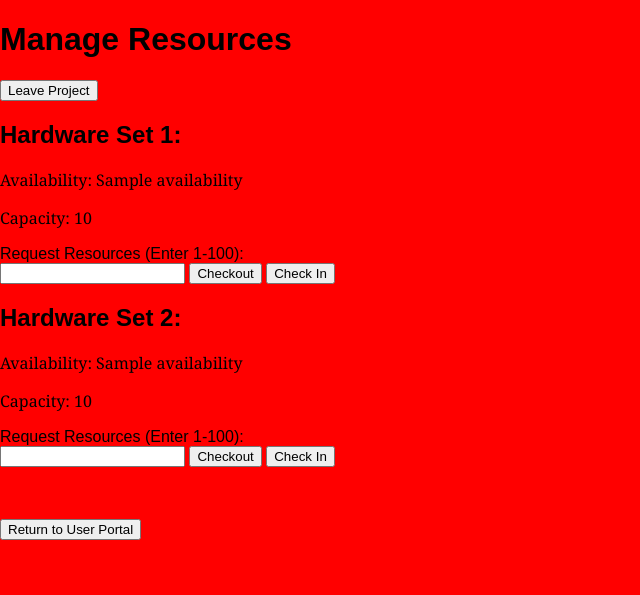
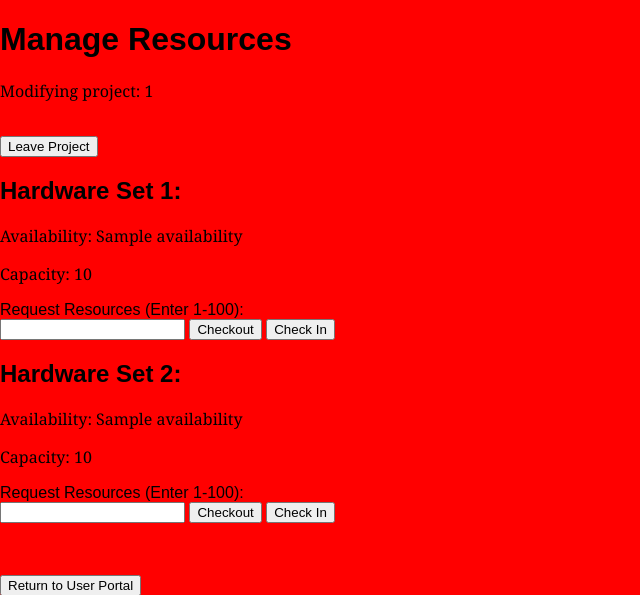
Before and after one commit to gwyni/EE461L_Team-8_Project, a Flask app: a page that uses templates/checkoutPage.html in a window 1280 px wide. Shown: the top 595 px of the page, without its empty margins (0-640 px from the left). Run offline with Flask 2, Linux system fonts and the light colour scheme; the visitor is signed in with stand-in values (Sample User, id 1); a database or web service that is not in the repository returns one stand-in record (values such as "Sample title"); some libraries are stand-ins or nearby versions.

Commit message:
Fixed adding/removing users from projects

```diff
--- a/app.py
+++ b/app.py
@@ -60,7 +60,7 @@ def projectNameAlreadyExists(database,name):
 		return True
 
 
-# just have a / means that's the home page
+# just having a / means that's the home page
 @app.route('/',methods=['GET','POST'])
 def login():
 	invalidName = False
@@ -162,26 +162,25 @@ def userPortal():
 
 
 		if request.form.get('joinproject'):
-                                        project_to_join=resourcesInfo.get("join_project")
-
-                                        projectInfo=projectDb.find_one({"Project Name": project_to_join})
-                                        if projectInfo is not None:
-                                                projectUsers=projectInfo["Users in Project"]
-
-                                                if displayUser in projectUsers:
-                                                        projectJoinMsg="You are already a user on this project"
-                                                        #if user is found in project database, then they should not be added again
-
-                                                else:
-                                                        old = {"Project Name": projectInfo["Project Name"], "Description":projectInfo["Description"], "HW Set 1 Resources":projectInfo["HW Set 1 Resources"], "HW Set 2 Resources":projectInfo["HW Set 1 Resources"]}
-                                                        updated = {'$push': {"Users in Project": displayUser}}
-                                                        projectDb.update_one(old, updated)
-                                                        projectJoinMsg = "Successfully joined project!"
-                                                        #if user is not already in project, they may join the project
-                                        else:
-                                                projectJoinMsg="Project entered does not exist"
-
-
+			project_to_join=resourcesInfo.get("join_project")
+			projectInfo=projectDb.find_one({"Project Name": project_to_join})
+			if projectInfo is not None:
+				projectUsers=projectInfo["Users in Project"]
+				#if user is found in project database, then they should not be added again
+				if displayUser in projectUsers:
+					projectJoinMsg="You are already a user on this project"
+				#if user is not already in project, they may join the project
+				else:
+					#old = {"Project Name": projectInfo["Project Name"], "Description":projectInfo["Description"], "HW Set 1 Resources":projectInfo["HW Set 1 Resources"], "HW Set 2 Resources":projectInfo["HW Set 1 Resources"]}
+					#print(projectUsers)
+					projectUsers.append(displayUser)
+					#print(projectUsers)
+					# updated = {'$set': {"Users in Project": projectUsers}}
+					# projectDb.update_one(old, updated)
+					projectDb.update({"Project Name": projectInfo["Project Name"]},{'$set':{"Users in Project":projectUsers}})
+					projectJoinMsg = "Successfully joined project!"
+			else:
+				projectJoinMsg="Project entered does not exist"
 
 		# if the logout button has been pressed
 		if request.form.get('logout'):
@@ -211,6 +210,7 @@ def checkOut(project):
 	msgTwo=""
 	user = ""
 	projectLeaveMsg = ""
+	modifyingProject= "Modifying project: " + project
 	projectInfo=projectDb.find_one({"Project Name": project})
 	hwSetOne=hwDb.find_one({"ID":"HWSet_1"})
 	capOne=hwSetOne["Capacity"]
@@ -219,10 +219,9 @@ def checkOut(project):
 	capTwo=hwSetTwo["Capacity"]
 	availTwo=hwSetTwo["Availability"]
 	user = session['username']
+	session['project'] = project
 	if(request.method=='POST'):
 		resourcesInfo = request.form
-
-
 		if request.form.get("submitHW1"):
 			requestedOne=int(resourcesInfo["requestedHW1"])
 			result=validCheckoutInput(requestedOne, availOne)
@@ -250,13 +249,14 @@ def checkOut(project):
 				updatedResource={"$set": {"HW Set 2 Resources" : project_hw2 +requestedTwo}}
 				projectDb.update_one(pName, updatedResource)
 		elif request.form.get('returnToUP'):
+			session.pop('project')
 			return redirect(url_for('userPortal'))
 		elif request.form.get('leaveproject'):
-                                        #if user leaves project, remove their name from the project user list and return to user portal
-                                        old = {"Project Name": projectInfo["Project Name"], "Description":projectInfo["Description"], "HW Set 1 Resources":projectInfo["HW Set 1 Resources"], "HW Set 2 Resources":projectInfo["HW Set 1 Resources"]}
-                                        updated = {'$pull': {"Users in Project": user}}
-                                        projectDb.update_one(old, updated)
-                                        return redirect(url_for('userPortal'))
+			projectUsers=projectInfo["Users in Project"]
+			projectUsers.remove(user)
+			projectDb.update({"Project Name": projectInfo["Project Name"]},{'$set':{"Users in Project":projectUsers}})
+			session.pop('project')
+			return redirect(url_for('userPortal'))
 
 		elif request.form.get("checkinHW1"):
 			requestedOne=int(resourcesInfo["requestedHW1"])
@@ -284,7 +284,7 @@ def checkOut(project):
 				projectDb.update_one(pName, updatedResource)
 			else:
 				msgTwo="Please enter valid number of resources"
-	return render_template('checkoutPage.html', available=availOne, initialCap=capOne, available2=availTwo, initialCap2=capTwo, statusOne=msgOne, statusTwo=msgTwo)
+	return render_template('checkoutPage.html', displayProject=modifyingProject,available=availOne, initialCap=capOne, available2=availTwo, initialCap2=capTwo, statusOne=msgOne, statusTwo=msgTwo)
 
 # main method that just runs the app
 if __name__ == "__main__":
--- a/templates/checkoutPage.html
+++ b/templates/checkoutPage.html
@@ -12,6 +12,8 @@
 </head>
 <body>
 <h1>Manage Resources</h1>
+<p>{{displayProject}}</p>
+<br>
 
 <form method='POST'>
 	<div class="row">
```
